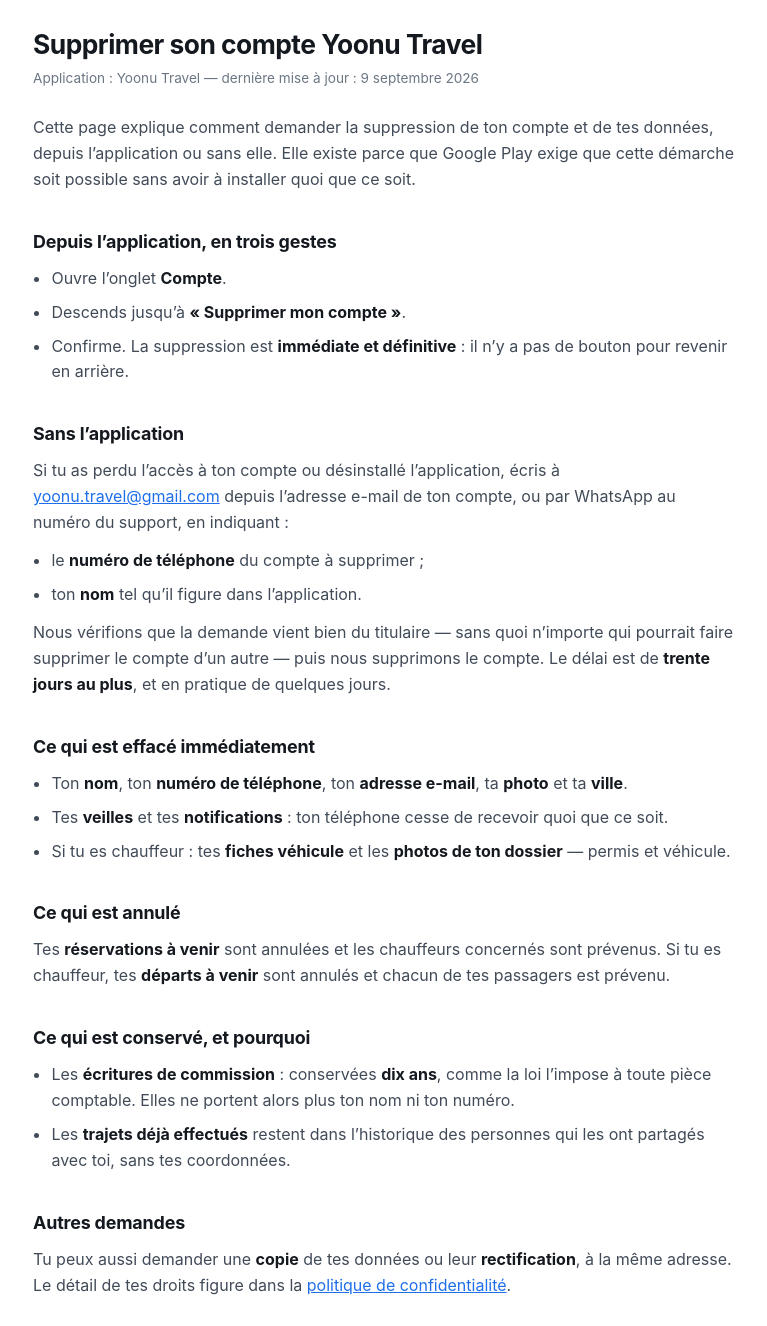
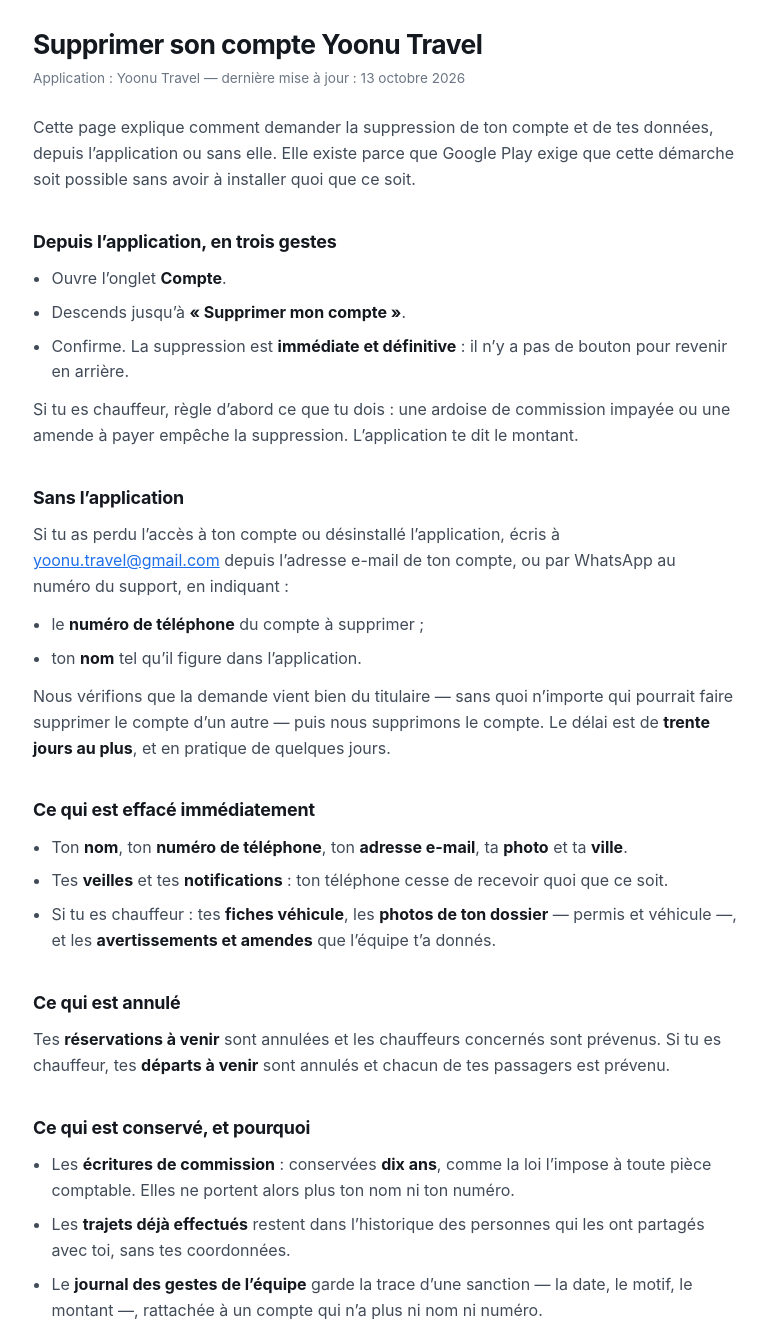
Before and after one commit to ndiayedollars01/ndiayedollars01.github.io, a plain HTML site: page suppression-compte.html in a window 1280 px wide. Shown: the top 1326 px of the page, without its empty margins (255-1022 px from the left). Drawn offline with Linux system fonts and the light colour scheme.

Commit message:
Confidentialité et suppression de compte : les sanctions d'un chauffeur
Ce que l'équipe garde d'un avertissement, d'une amende ou d'une
suspension, et jusqu'à quand : effacé avec le compte, il n'en reste
qu'une trace au journal de l'équipe, sans nom ni numéro. Une ardoise
impayée ou une amende à payer empêche de supprimer son compte. Textes
datés du 13 octobre 2026.

```diff
--- a/suppression-compte.html
+++ b/suppression-compte.html
@@ -10,7 +10,7 @@
 <main>
 
 <h1>Supprimer son compte Yoonu Travel</h1>
-<p class="maj">Application : Yoonu Travel — dernière mise à jour : 9 septembre 2026</p>
+<p class="maj">Application : Yoonu Travel — dernière mise à jour : 13 octobre 2026</p>
 
 <p>Cette page explique comment demander la suppression de ton compte et de tes données, depuis
 l’application ou sans elle. Elle existe parce que Google Play exige que cette démarche soit possible
@@ -23,6 +23,8 @@ sans avoir à installer quoi que ce soit.</p>
   <li>Confirme. La suppression est <strong>immédiate et définitive</strong> : il n’y a pas de bouton
       pour revenir en arrière.</li>
 </ul>
+<p>Si tu es chauffeur, règle d’abord ce que tu dois : une ardoise de commission impayée ou une
+amende à payer empêche la suppression. L’application te dit le montant.</p>
 
 <h2>Sans l’application</h2>
 <p>Si tu as perdu l’accès à ton compte ou désinstallé l’application, écris à
@@ -42,8 +44,9 @@ supprimer le compte d’un autre — puis nous supprimons le compte. Le délai e
       <strong>adresse e-mail</strong>, ta <strong>photo</strong> et ta <strong>ville</strong>.</li>
   <li>Tes <strong>veilles</strong> et tes <strong>notifications</strong> : ton téléphone cesse de
       recevoir quoi que ce soit.</li>
-  <li>Si tu es chauffeur : tes <strong>fiches véhicule</strong> et les
-      <strong>photos de ton dossier</strong> — permis et véhicule.</li>
+  <li>Si tu es chauffeur : tes <strong>fiches véhicule</strong>, les
+      <strong>photos de ton dossier</strong> — permis et véhicule —, et les
+      <strong>avertissements et amendes</strong> que l’équipe t’a donnés.</li>
 </ul>
 
 <h2>Ce qui est annulé</h2>
@@ -57,6 +60,8 @@ passagers est prévenu.</p>
       loi l’impose à toute pièce comptable. Elles ne portent alors plus ton nom ni ton numéro.</li>
   <li>Les <strong>trajets déjà effectués</strong> restent dans l’historique des personnes qui les
       ont partagés avec toi, sans tes coordonnées.</li>
+  <li>Le <strong>journal des gestes de l’équipe</strong> garde la trace d’une sanction — la date,
+      le motif, le montant —, rattachée à un compte qui n’a plus ni nom ni numéro.</li>
 </ul>
 
 <h2>Autres demandes</h2>
```
Also changed, not shown: conditions.html (+4 -3 lines), confidentialite.html (+7 -1 lines).
